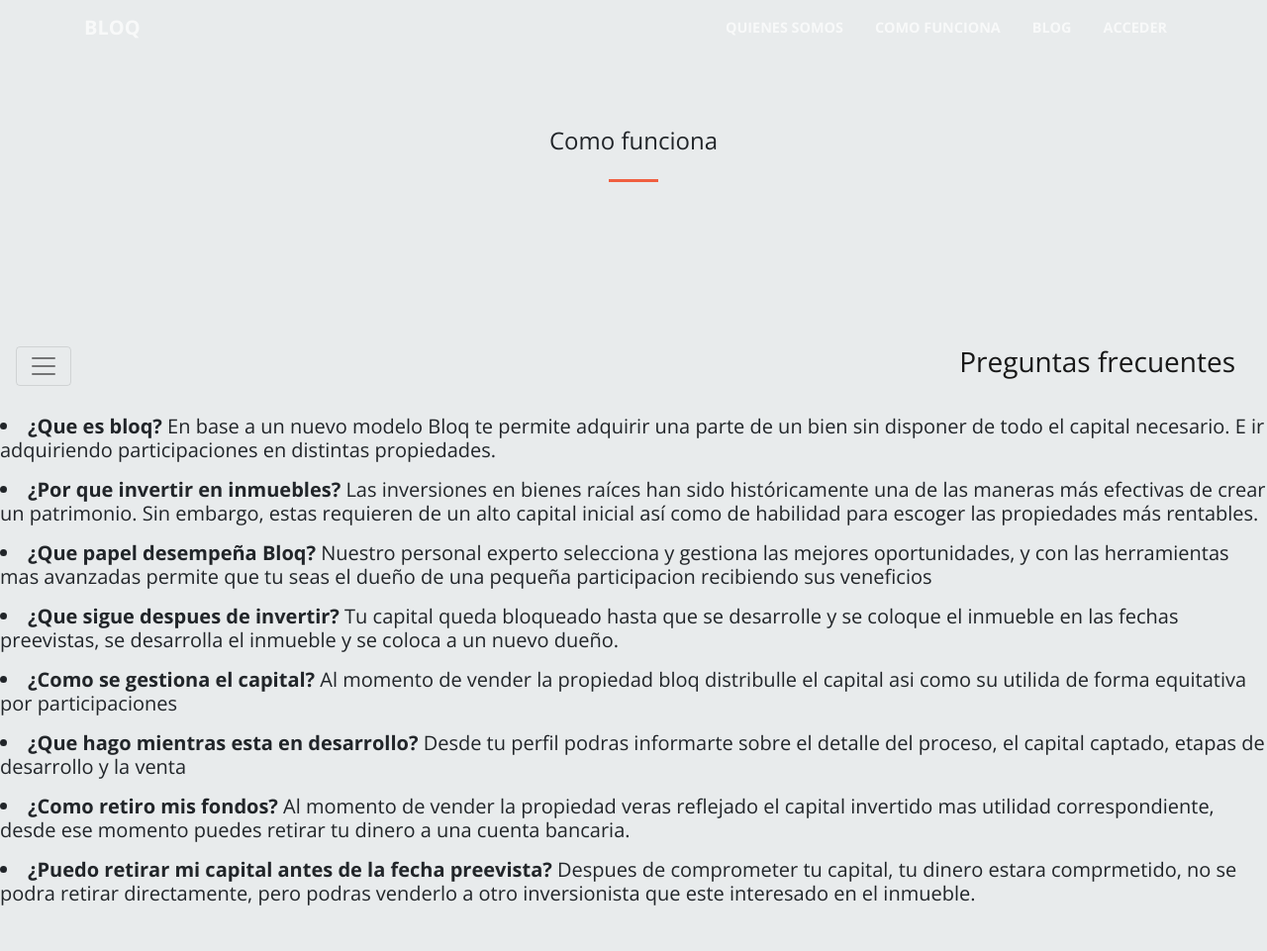
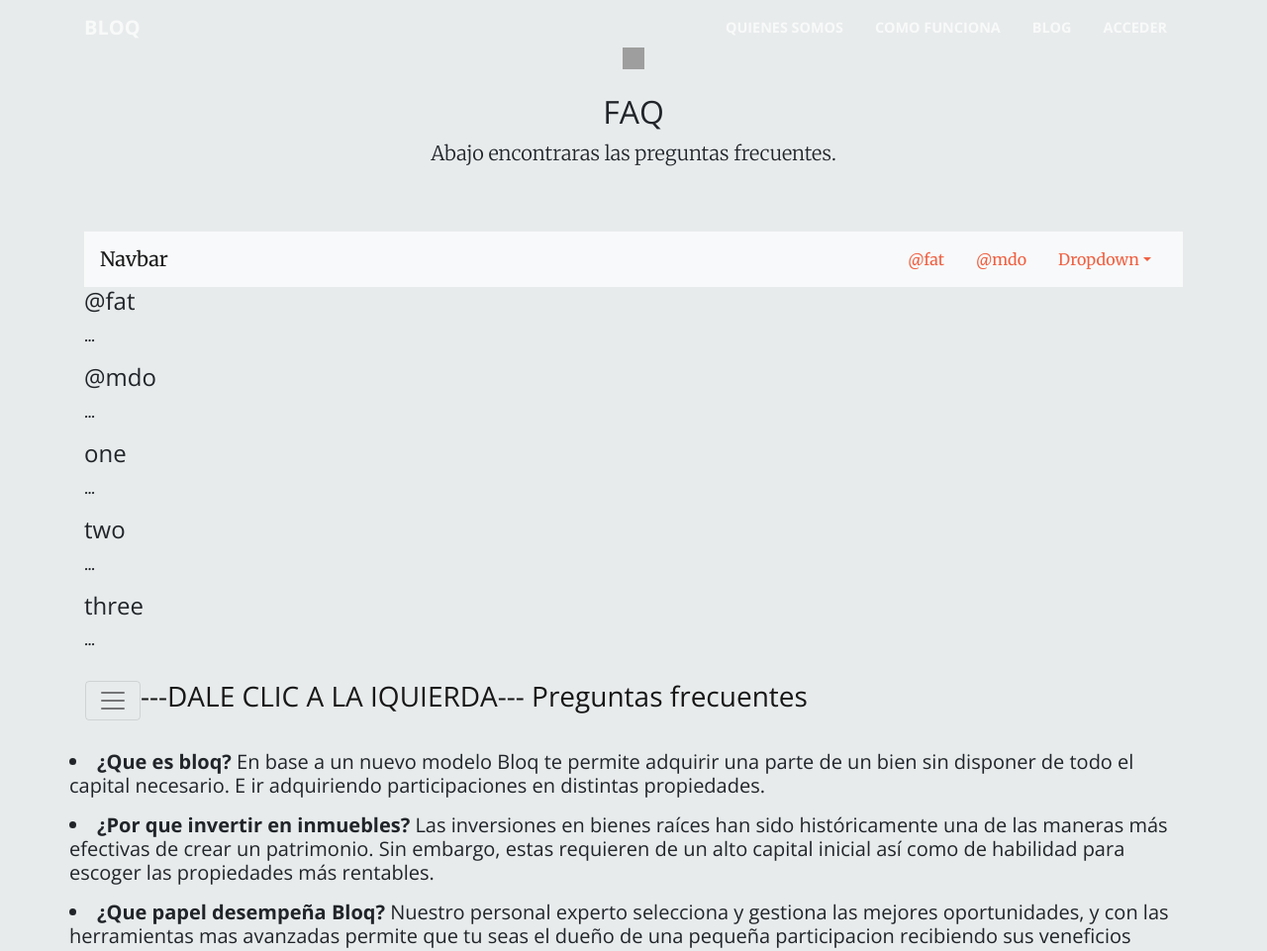
Before and after one commit to DeadpanSix/PROBLOQ, a website: page Nueva plantilla/preguntas_frecuentes.html in a window 1280 px wide. Shown: the top 961 px of the page at 99% size. Drawn offline with nearby package versions, Linux system fonts and the light colour scheme; grey boxes are pictures that could not be loaded.

Commit message:
Updated FAQ

```diff
--- a/Nueva plantilla/preguntas_frecuentes.html
+++ b/Nueva plantilla/preguntas_frecuentes.html
@@ -32,14 +32,14 @@
     <!-- Navigation -->
     <nav class="navbar navbar-expand-lg navbar-light fixed-top" id="mainNav">
       <div class="container">
-        <a class="navbar-brand js-scroll-trigger" href="#page-top">Bloq</a>
+        <a class="navbar-brand js-scroll-trigger" href="index.html">Bloq</a>
         <button class="navbar-toggler navbar-toggler-right" type="button" data-toggle="collapse" data-target="#navbarResponsive" aria-controls="navbarResponsive" aria-expanded="false" aria-label="Toggle navigation">
           <span class="navbar-toggler-icon"></span>
         </button>
         <div class="collapse navbar-collapse" id="navbarResponsive">
           <ul class="navbar-nav ml-auto">
             <li class="nav-item">
-              <a class="nav-link js-scroll-trigger" href="#about">Quienes somos</a>
+              <a class="nav-link js-scroll-trigger" href="#pagetop">Quienes somos</a>
             </li>
             <li class="nav-item">
               <a class="nav-link js-scroll-trigger" href="#services">Como funciona</a>
@@ -56,24 +56,74 @@
     </nav>
 
 
-    <section id="services">
-      <div class="container">
-        <div class="row">
-          <div class="col-lg-12 text-center">
-            <h4 class="section-heading">Como funciona</h4>
-            <hr class="my-4">
-          </div>
-        </div>
-      </div>
     </section>
 
-    </section>
+    <div class="container">
+      <div class="py-5 text-center">
+        <img class="d-block mx-auto mb-4" src="https://getbootstrap.com/assets/brand/bootstrap-solid.svg" alt="" width="22" height="22">
+        <h2>FAQ</h2>
+        <p class="lead">Abajo encontraras las preguntas frecuentes.</p>
+      </div>
+      <nav id="navbar-example2" class="navbar navbar-light bg-light">
+        <a class="navbar-brand" href="#">Navbar</a>
+        <ul class="nav nav-pills">
+          <li class="nav-item">
+            <a class="nav-link" href="#fat">@fat</a>
+          </li>
+          <li class="nav-item">
+            <a class="nav-link" href="#mdo">@mdo</a>
+          </li>
+          <li class="nav-item dropdown">
+            <a class="nav-link dropdown-toggle" data-toggle="dropdown" href="#" role="button" aria-haspopup="true" aria-expanded="false">Dropdown</a>
+            <div class="dropdown-menu">
+              <a class="dropdown-item" href="#one">one</a>
+              <a class="dropdown-item" href="#two">two</a>
+              <div role="separator" class="dropdown-divider"></div>
+              <a class="dropdown-item" href="#three">three</a>
+            </div>
+          </li>
+        </ul>
+      </nav>
+      <div data-spy="scroll" data-target="#navbar-example2" data-offset="0">
+        <h4 id="fat">@fat</h4>
+        <p>...</p>
+        <h4 id="mdo">@mdo</h4>
+        <p>...</p>
+        <h4 id="one">one</h4>
+        <p>...</p>
+        <h4 id="two">two</h4>
+        <p>...</p>
+        <h4 id="three">three</h4>
+        <p>...</p>
+      </div>
+
+
+      <div class="row">
+        <div class="col-md-4 order-md-2 mb-4">
+          <h4 class="d-flex justify-content-between align-items-center mb-3">
+          </h4>
+        </div>
+
+        <div class="col-md-8 order-md-1">
+            <div class="row">
+
+              <div class="col-md-6 mb-3">
+            </div>
+
+            <div class="row">
+              </div>
+
+        </div>
+
+      </div>
+
+
 
     <nav class="navbar navbar-toggleable-md navbar-light bg-faded">
       <button class="navbar-toggler navbar-toggler-right" type="button" data-toggle="collapse" data-target="#navbarNav" aria-controls="navbarNav" aria-expanded="false" aria-label="Toggle navigation">
         <span class="navbar-toggler-icon"></span>
       </button>
-      <a class="navbar-brand" href="#"><h3>Preguntas frecuentes</h3></a>
+      <a class="navbar-brand" href="#"><h3>---DALE CLIC A LA IQUIERDA--- Preguntas frecuentes</h3></a>
       <div class="collapse navbar-collapse" id="navbarNav">
         <ul class="navbar-nav">
           <li class="nav-item active">
@@ -108,6 +158,7 @@
                           Despues de comprometer tu capital, tu dinero estara comprmetido, no se podra retirar directamente, pero podras venderlo a otro inversionista que este interesado en el inmueble.
         </h5></p></p></p></p></p></p></p>
     </div>
+  </div>
                         <section id="contact">
                           <div class="container">
                             <div class="row">
```
Also changed, not shown: Nueva plantilla/index.html (+1 -1 lines), faq.html (+32 -0 lines), registrarse.html (+2 -0 lines).
